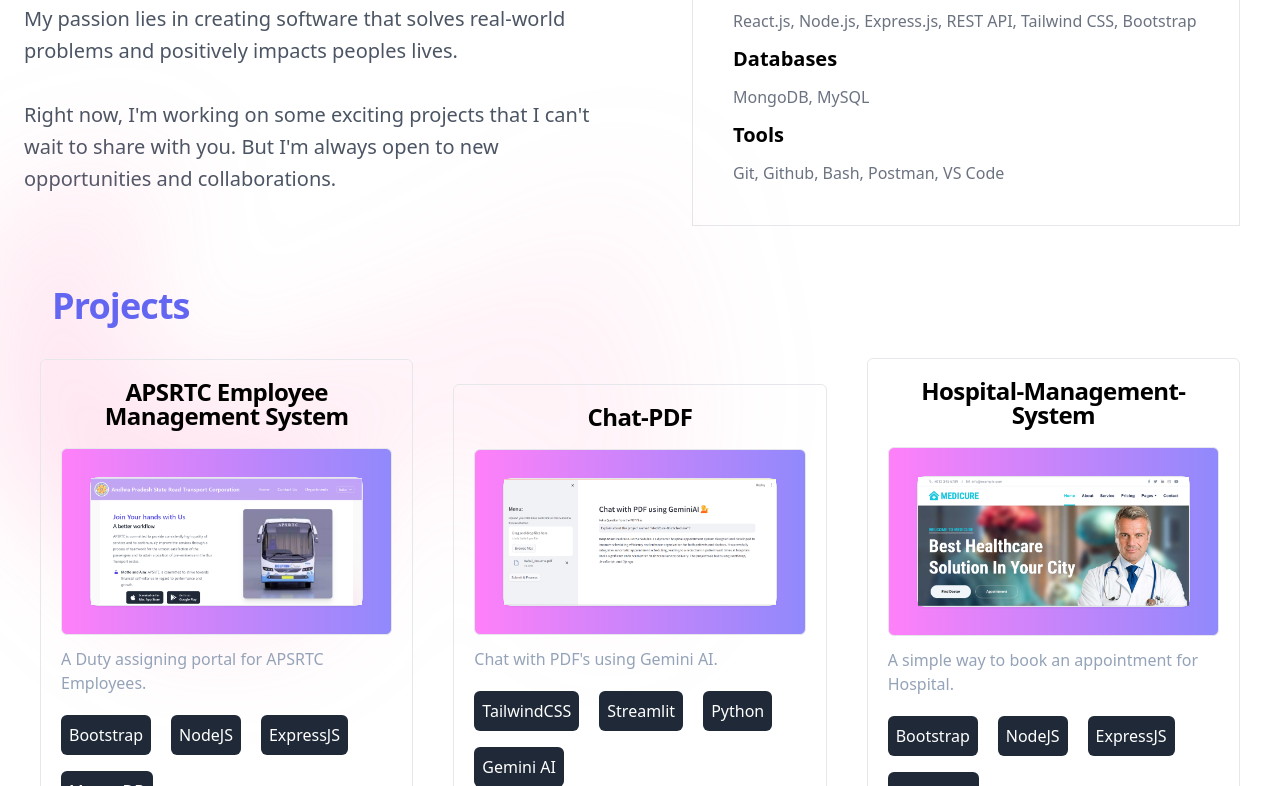
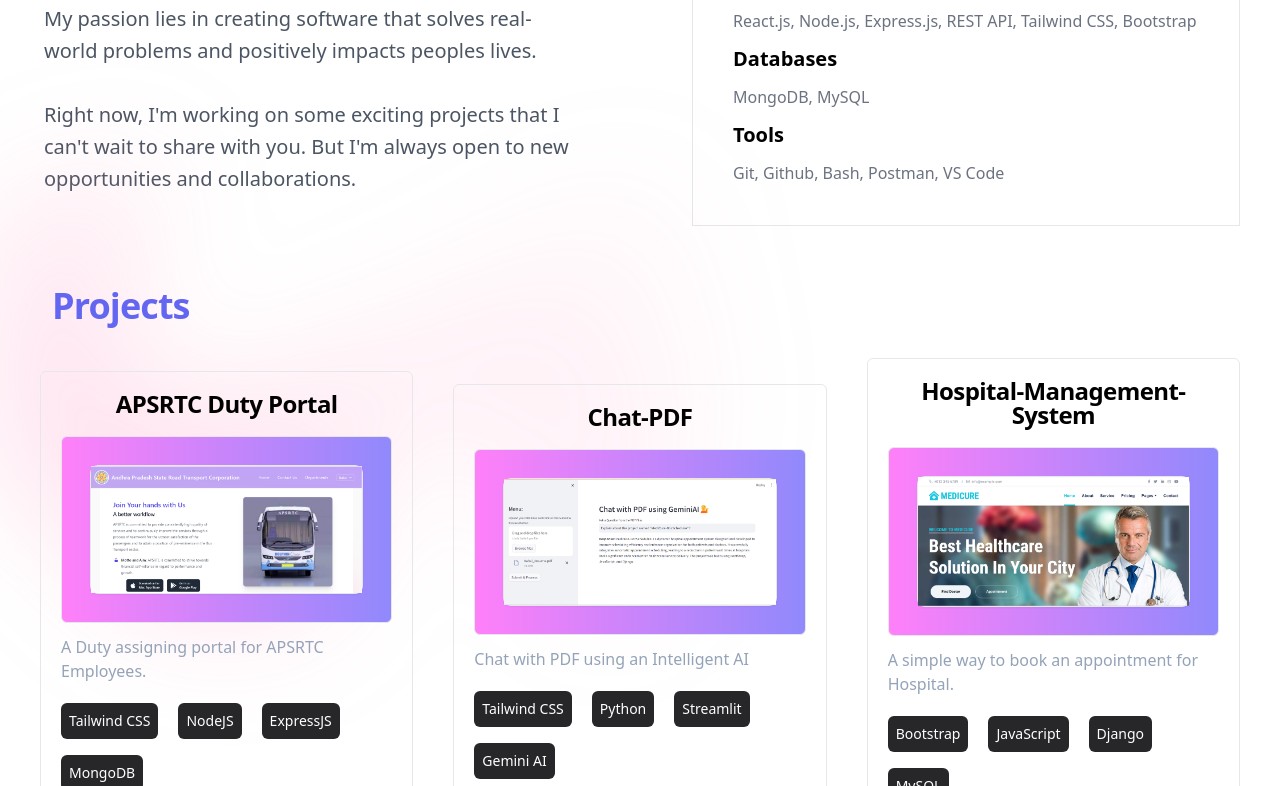
Before and after one commit to venkataRahulbabu/Portfolio, a website built with Vite: page index.html in a window 1280 px wide. Shown: the part 944-1730 px from the top of the page. Built offline with nearby package versions, Linux system fonts and the light colour scheme.

Commit message:
Updated Resume

```diff
--- a/index.html
+++ b/index.html
@@ -10,7 +10,7 @@
         integrity="sha512-z3gLpd7yknf1YoNbCzqRKc4qyor8gaKU1qmn+CShxbuBusANI9QpRohGBreCFkKxLhei6S9CQXFEbbKuqLg0DA=="
         crossorigin="anonymous" referrerpolicy="no-referrer" />
 
-    <link rel="icon" href="images/favicon (1).ico" type="image/x-icon" sizes="any">
+    <link rel="icon" href="images/icon.ico" type="image/x-icon" sizes="any">
 
     <link rel="stylesheet" href="output.css">
 </head>
@@ -29,7 +29,7 @@
             <div class="hidden absolute top-10 md:top-6 md:block lg:inline-flex sm:hidden">
                 <div class="bg-black py-2 rounded-md">
                     <a class="text-white hover:bg-slate-800 hover:rounded-xl hover:py-2 h-10 px-4 hover:px-4 py-2 justify-center"
-                        href="https://drive.google.com/file/d/1xrYjVs-eY9gGlXKhpLwfSzbM3-4llrgX/view?usp=sharing"
+                        href="https://drive.google.com/file/d/1wZUHJlhbGiVQfaS1K-7dSwzttqWHNcHo/view?usp=sharing"
                         target="_blank">View Resume</a>
                 </div>
             </div>
@@ -141,7 +141,8 @@
         </div>
         <div class="grid md:grid-cols-2 grid-cols-1 gap-6 items-center justify-center py-3">
             <div class="justify-between mx-3 px-3">
-                <p class="mt-3 text-xl leading-8 text-gray-600 my-5">I'm an undergraduate student from Indian Institute
+                <p class="mt-3 text-xl leading-8 text-gray-600 my-5 mx-5">I'm an undergraduate student from Indian
+                    Institute
                     of
                     Information Technology Kottayam, pursuing bachelor's degree in Computer Science and
                     Engineering.</br></br>My passion lies in creating software that solves real-world problems and
@@ -152,7 +153,7 @@
             </div>
             <span class="md:hidden block text-center mx-auto">
                 <a class="bg-slate-800 px-3 py-2 md:text-lg text-white rounded-lg hover:opacity-90"
-                    href="https://drive.google.com/file/d/1xrYjVs-eY9gGlXKhpLwfSzbM3-4llrgX/view?usp=sharing">View
+                    href="https://drive.google.com/file/d/1wZUHJlhbGiVQfaS1K-7dSwzttqWHNcHo/view?usp=sharing">View
                     Resume</a>
             </span>
 
@@ -189,10 +190,8 @@
             id="projects">Projects</span>
 
         <div class="grid grid-cols-1 md:grid-cols-2 xl:grid-cols-3 md:gap-20 gap-10 items-center justify-center mx-10">
-            <div class="border border-separate rounded-md -mx-5 hover:shadow-xl">
-                <h2 class="font-semibold text-2xl leading-none tracking-tight m-5 text-center">APSRTC Employee
-                    Management
-                    System</h2>
+            <div class="border border-separate rounded-md -mx-5 hover:shadow-lg">
+                <h2 class="font-semibold text-2xl leading-none tracking-tight m-5 text-center">APSRTC Duty Portal</h2>
                 <div
                     class="mx-5 border border-collapse rounded-md justify-center items-center bg-gradient-to-r from-[#ff80f9] to-[#9089fc]">
                     <div
@@ -203,10 +202,13 @@
                 <div class="mx-5 py-3">
                     <span class="font-medium text-slate-400">A Duty assigning portal for APSRTC Employees.</span>
                     <div class="flex flex-wrap items-center mt-3 mb-3">
-                        <span class="text-justify mr-5 my-2 bg-gray-800 text-white rounded-md p-2">Bootstrap</span>
-                        <span class="text-justify mr-5 my-2 bg-gray-800 text-white rounded-md p-2">NodeJS</span>
-                        <span class="text-justify mr-5 my-2 bg-gray-800 text-white rounded-md p-2">ExpressJS</span>
-                        <span class="text-justify mr-5 my-2 bg-gray-800 text-white rounded-md p-2">MongoDB</span>
+                        <span class="text-justify mr-5 my-2 bg-zinc-800 text-white rounded-md p-2 text-sm">Tailwind
+                            CSS</span>
+                        <span class="text-justify mr-5 my-2 bg-zinc-800 text-white rounded-md p-2 text-sm">NodeJS</span>
+                        <span
+                            class="text-justify mr-5 my-2 bg-zinc-800 text-white rounded-md p-2 text-sm">ExpressJS</span>
+                        <span
+                            class="text-justify mr-5 my-2 bg-zinc-800 text-white rounded-md p-2 text-sm">MongoDB</span>
                     </div>
                     <a class="bg-gray-800 text-white text-justify rounded-md p-2"
                         href="https://venkatarahulbabu.github.io/rtc-site/" target="_blank"><i
@@ -217,7 +219,7 @@
                 </div>
             </div>
 
-            <div class="border border-separate rounded-md -mx-5 hover:shadow-xl">
+            <div class="border border-separate rounded-md -mx-5 hover:shadow-lg">
                 <h2 class="font-semibold text-2xl leading-none tracking-tight m-5 text-center">Chat-PDF</h2>
                 <div
                     class="mx-5 border border-collapse rounded-md justify-center items-center bg-gradient-to-r from-[#ff80f9] to-[#9089fc]">
@@ -227,23 +229,26 @@
                     </div>
                 </div>
                 <div class="mx-5 py-3">
-                    <span class="font-medium text-slate-400">Chat with PDF's using Gemini AI.</span>
+                    <span class="font-medium text-slate-400">Chat with PDF using an Intelligent AI</span>
                     <div class="flex flex-wrap items-center mt-3 mb-3">
-                        <span class="text-justify mr-5 my-2 bg-gray-800 text-white rounded-md p-2">TailwindCSS</span>
-                        <span class="text-justify mr-5 my-2 bg-gray-800 text-white rounded-md p-2">Streamlit</span>
-                        <span class="text-justify mr-5 my-2 bg-gray-800 text-white rounded-md p-2">Python</span>
-                        <span class="text-justify mr-5 my-2 bg-gray-800 text-white rounded-md p-2">Gemini AI</span>
+                        <span class="text-justify mr-5 my-2 bg-zinc-800 text-white rounded-md p-2 text-sm">Tailwind
+                            CSS</span>
+                        <span class="text-justify mr-5 my-2 bg-zinc-800 text-white rounded-md p-2 text-sm">Python</span>
+                        <span
+                            class="text-justify mr-5 my-2 bg-zinc-800 text-white rounded-md p-2 text-sm">Streamlit</span>
+                        <span class="text-justify mr-5 my-2 bg-zinc-800 text-white rounded-md p-2 text-sm">Gemini
+                            AI</span>
                     </div>
                     <a class="bg-gray-800 text-white text-justify rounded-md p-2"
-                        href="https://github.com/venkataRahulbabu/Chat-PDF-python" target="_blank"><i
+                        href="https://venkatarahulbabu.github.io/rtc-site/" target="_blank"><i
                             class="fa-solid fa-link mx-0.5 mb-3"></i>Live Site</a>
                     <a class="bg-slate-200 text-justify rounded-md p-2 mx-4"
-                        href="https://github.com/venkataRahulbabu/Chat-PDF-python" target="_blank"><i
+                        href="https://github.com/venkataRahulbabu/apsrtc-duty-management-repo" target="_blank"><i
                             class="fa-brands fa-github mx-0.5 mb-3"></i>Github</a>
                 </div>
             </div>
 
-            <div class="border border-separate rounded-md -mx-5 hover:shadow-xl">
+            <div class="border border-separate rounded-md -mx-5 hover:shadow-lg">
                 <h2 class="font-semibold text-2xl leading-none tracking-tight m-5 text-center">
                     Hospital-Management-System
                 </h2>
@@ -258,10 +263,12 @@
                     <span class="font-medium text-slate-400 justify-normal">A simple way to book an appointment for
                         Hospital.</span>
                     <div class="flex flex-wrap items-center mt-3 mb-3">
-                        <span class="text-justify mr-5 my-2 bg-gray-800 text-white rounded-md p-2">Bootstrap</span>
-                        <span class="text-justify mr-5 my-2 bg-gray-800 text-white rounded-md p-2">NodeJS</span>
-                        <span class="text-justify mr-5 my-2 bg-gray-800 text-white rounded-md p-2">ExpressJS</span>
-                        <span class="text-justify mr-5 my-2 bg-gray-800 text-white rounded-md p-2">MongoDB</span>
+                        <span
+                            class="text-justify mr-5 my-2 bg-zinc-800 text-white rounded-md p-2 text-sm">Bootstrap</span>
+                        <span
+                            class="text-justify mr-5 my-2 bg-zinc-800 text-white rounded-md p-2 text-sm">JavaScript</span>
+                        <span class="text-justify mr-5 my-2 bg-zinc-800 text-white rounded-md p-2 text-sm">Django</span>
+                        <span class="text-justify mr-5 my-2 bg-zinc-800 text-white rounded-md p-2 text-sm">MySQL</span>
                     </div>
                     <a class="bg-gray-800 text-white text-justify rounded-md p-2"
                         href="https://venkatarahulbabu.github.io/rtc-site/" target="_blank"><i
```
Also changed, not shown: images/icon.ico (renamed from images/favicon (1).ico).
